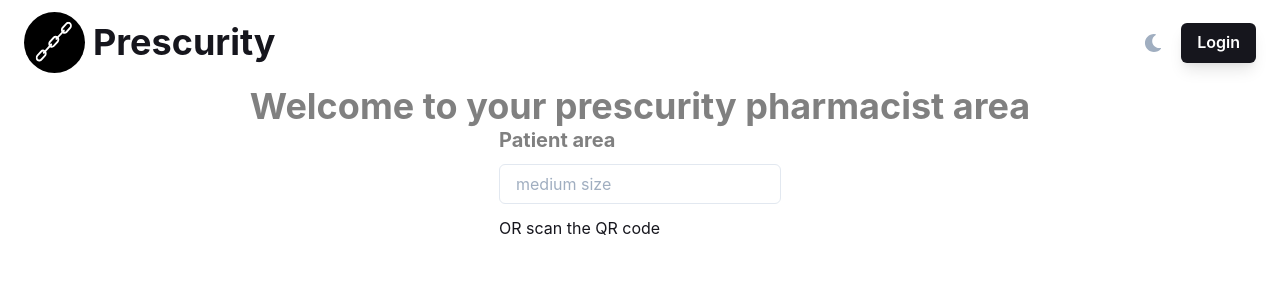
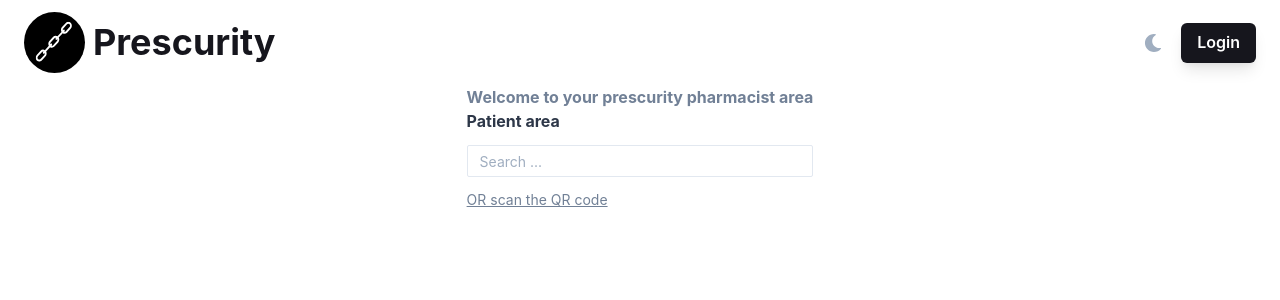
Before and after one commit to azerpas/prescurity-dashboard, a Next.js app: page /pharmacien in a window 1280 px wide. Shown: the top 300 px of the page. Built offline with nearby package versions, Linux system fonts and the light colour scheme.

Commit message:
pharmacien commit

```diff
--- a/src/pages/pharmacien.tsx
+++ b/src/pages/pharmacien.tsx
@@ -9,7 +9,8 @@ import {
     Text,
     Input,
     Stack,
-    As
+    As,
+    Spacer
 
 } from '@chakra-ui/react'
 import {Container} from '../components/Container'
@@ -22,25 +23,24 @@ import {Span} from "next/dist/telemetry/trace";
 import React from 'react'
 
 
-const Title = (props: { size: string, color: string, as: As, children: React.ReactNode }) => {
-    return (
-        <Heading as={props.as} size={props.size} color={props.color}>{props.children}</Heading>
-    )
-}
+
 
 
 const Pharmacien = () => (
     <Container height="100vh" bg="none">
         <Header/>
-        <Container bg="none">
-            <Title as="h1" size="xl" color="grey">Welcome to your prescurity pharmacist area</Title>
+        <Flex direction="column" justify="center">
+            <Box>
+                <Heading as="h1" size="20px" color="#718096" font-family="Inter">Welcome to your prescurity pharmacist area</Heading>
+                <Stack spacing={3} bg="">
+                    <Heading as="h2" size="16px" color="#2D3748">Patient area</Heading>
+                    <Input placeholder="Search ..." size="sm"/>
+                    <Text as="u" fontSize="14px" color="#718096">OR scan the QR code</Text>
+                </Stack>
+            </Box>
+        </Flex>
 
-            <Stack spacing={3}>
-                <Title as="h2" size="md" color="grey">Patient area</Title>
-                <Input placeholder="medium size" size="md"/>
-                <Text fontSize="md">OR scan the QR code</Text>
-            </Stack>
-        </Container>
+
     </Container>
 )
 
```
